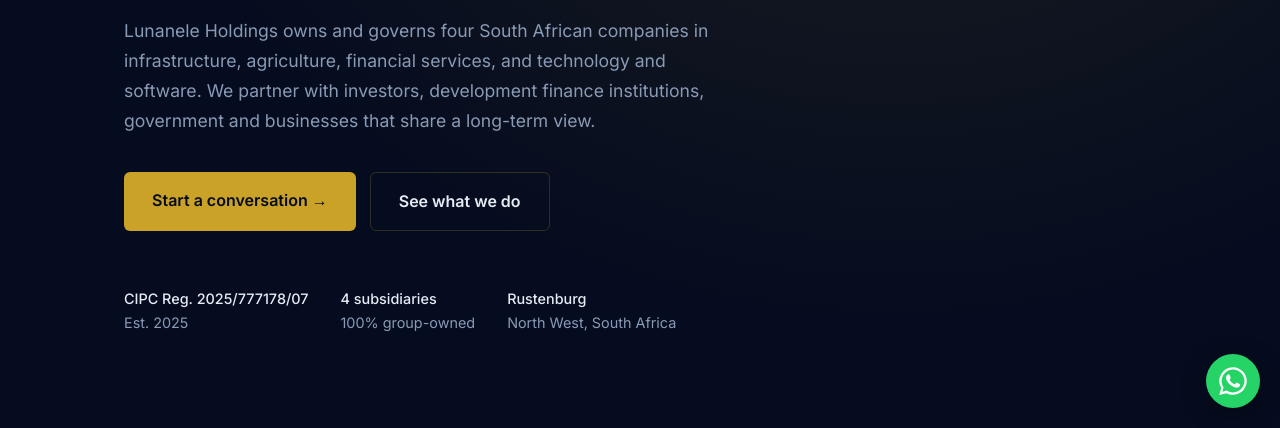
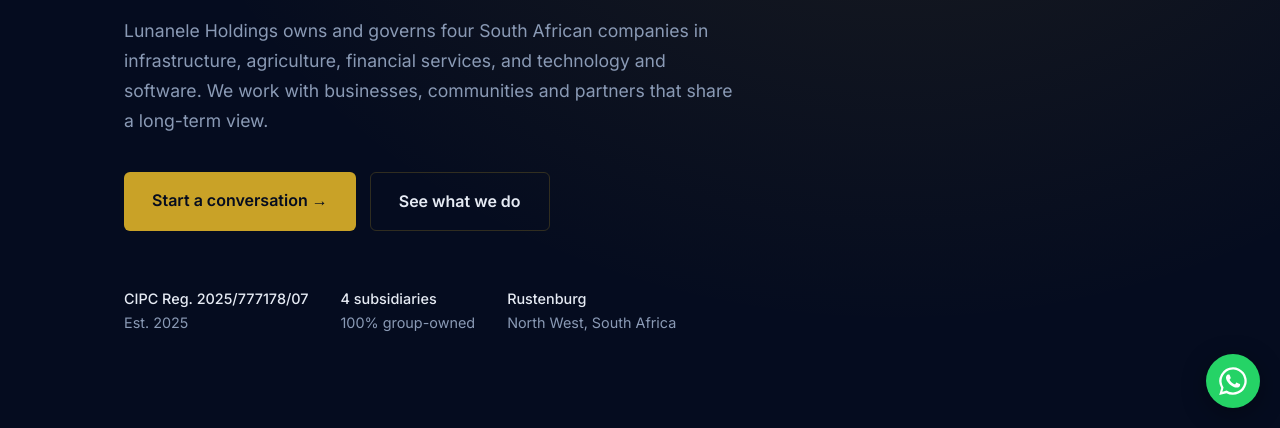
Before and after one commit to limekaya65/lunaneleholdings-website, a plain HTML site: page public/index.html in a window 1280 px wide. Shown: the part 372-800 px from the top of the page. Drawn offline with nearby package versions, Linux system fonts and the light colour scheme.

Commit message:
Homepage: remove development finance institutions mention
Co-Authored-By: Claude Opus 5.5 <noreply@anthropic.com>
Claude-Session: https://claude.ai/code/session_01AXVySpTE1JB1fPp9Aqw5k9

```diff
--- a/public/index.html
+++ b/public/index.html
@@ -107,7 +107,7 @@ footer .wrap{display:flex;justify-content:space-between;gap:20px;flex-wrap:wrap}
   <div class="wrap">
     <p class="eyebrow">South African Holding Group</p>
     <h1>Building <span style="white-space:nowrap">long-term</span> value across four sectors.</h1>
-    <p class="lead">Lunanele Holdings owns and governs four South African companies in infrastructure, agriculture, financial services, and technology and software. We partner with investors, development finance institutions, government and businesses that share a long-term view.</p>
+    <p class="lead">Lunanele Holdings owns and governs four South African companies in infrastructure, agriculture, financial services, and technology and software. We work with businesses, communities and partners that share a long-term view.</p>
     <div class="ctas">
       <a class="btn" href="#contact">Start a conversation →</a>
       <a class="btn ghost" href="#group">See what we do</a>
```
